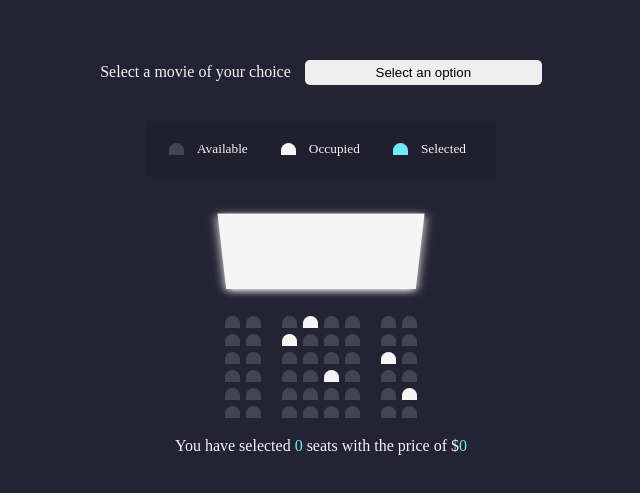
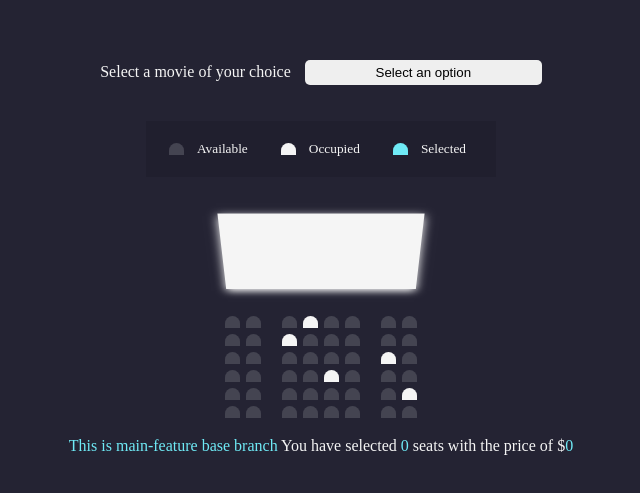
Before and after one commit to koyenadey/Movie_Tickets_Booking, a plain HTML site: page MovieTicketBooking/index.html in a window 1280 px wide. Shown: the part 153-646 px from the top of the page, without its empty margins (319-959 px from the left). Drawn offline with Linux system fonts and the light colour scheme.

Commit message:
created a base branch for development

```diff
--- a/MovieTicketBooking/index.html
+++ b/MovieTicketBooking/index.html
@@ -95,6 +95,7 @@
         </div>
     </div>
     <p class="text">
+        <span>This is main-feature base branch</span>
         You have selected <span id="count">0</span> seats with the price of $<span id="total">0</span>
     </p>
     <script src="script.js"></script>
```
